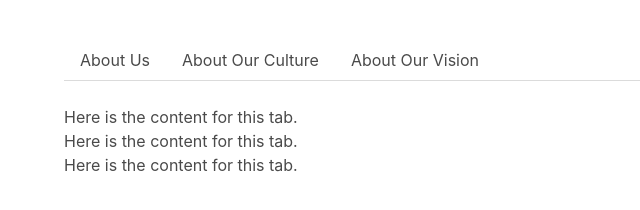
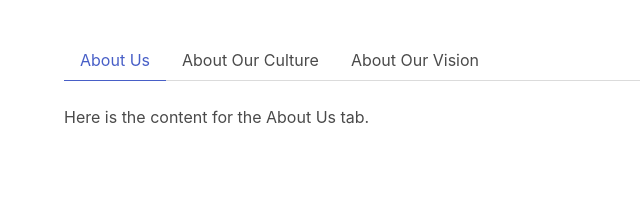
Before and after one commit to StephenClarkApps/vue-2-step-by-step, a plain HTML site: page index.html in a window 1280 px wide. Shown: the whole page, without its empty margins (0-640 px from the left). Drawn offline with nearby package versions, Linux system fonts and the light colour scheme.

Commit message:
End of episode 11

```diff
--- a/index.html
+++ b/index.html
@@ -18,15 +18,15 @@
 	<tabs>
 
 		<tab name="About Us" :selected="true">
-			<h1>Here is the content for this tab.</h1>
+			<h1>Here is the content for the About Us tab.</h1>
 		</tab>
 
 		<tab name="About Our Culture">
-			<h1>Here is the content for this tab.</h1>
+			<h1>Here is the content for the Culture tab.</h1>
 		</tab>
 
 		<tab name="About Our Vision">
-			<h1>Here is the content for this tab.</h1>
+			<h1>Here is the content for the Vision tab.</h1>
 		</tab>
 
 	</tabs>
--- a/main.js
+++ b/main.js
@@ -4,9 +4,9 @@ Vue.component('tabs', {
     <div>
       <div class="tabs">
         <ul>
-          <li v-for="tab in tabs">
+          <li v-for="tab in tabs" :class="{ 'is-active': tab.isActive }">
 
-          <a href="#">{{ tab.name }}</a>
+          <a :href="tab.href" @click="selectTab(tab)">{{ tab.name }}</a>
 
           </li>
         </ul>
@@ -26,6 +26,14 @@ Vue.component('tabs', {
 
   created() {
     this.tabs = this.$children;
+  },
+
+  methods: {
+    selectTab(selectedTab) {
+      this.tabs.forEach(tab => {
+        tab.isActive = (tab.name == selectedTab.name);
+      });
+    }
   }
 
 });
@@ -34,12 +42,30 @@ Vue.component('tab', {
 
   template: `
 
-    <div><slot></slot></div>
+    <div v-show="isActive"><slot></slot></div>
 
   `,
 
   props: {
-    name: { required: true}
+    name: { required: true },
+    selected: { default: false }
+  },
+
+  data() {
+    return {
+      isActive: false
+    };
+  },
+
+  computed: {
+
+    href() {
+      return '#' + this.name.toLowerCase().replace(/ /g, '-');
+    }
+  },
+
+  mounted() {
+    this.isActive = this.selected;
   }
 
 });
```
